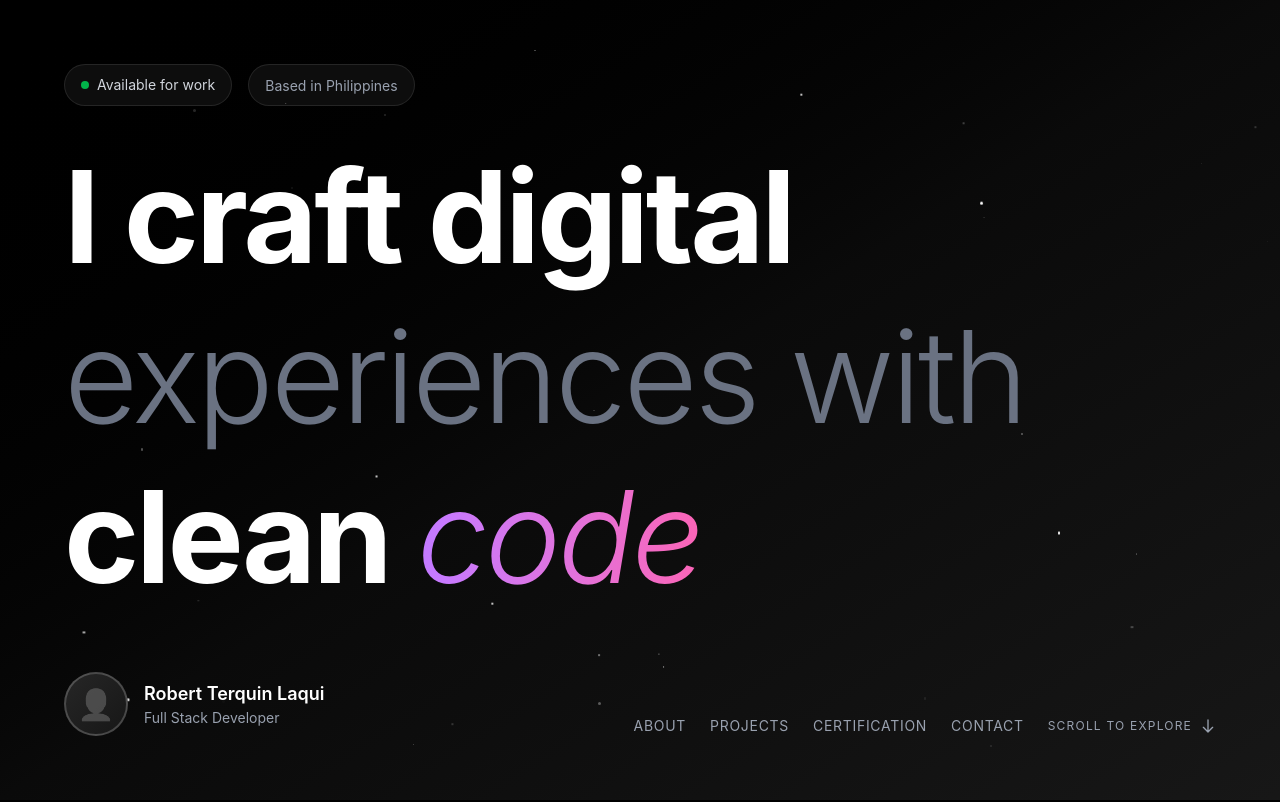
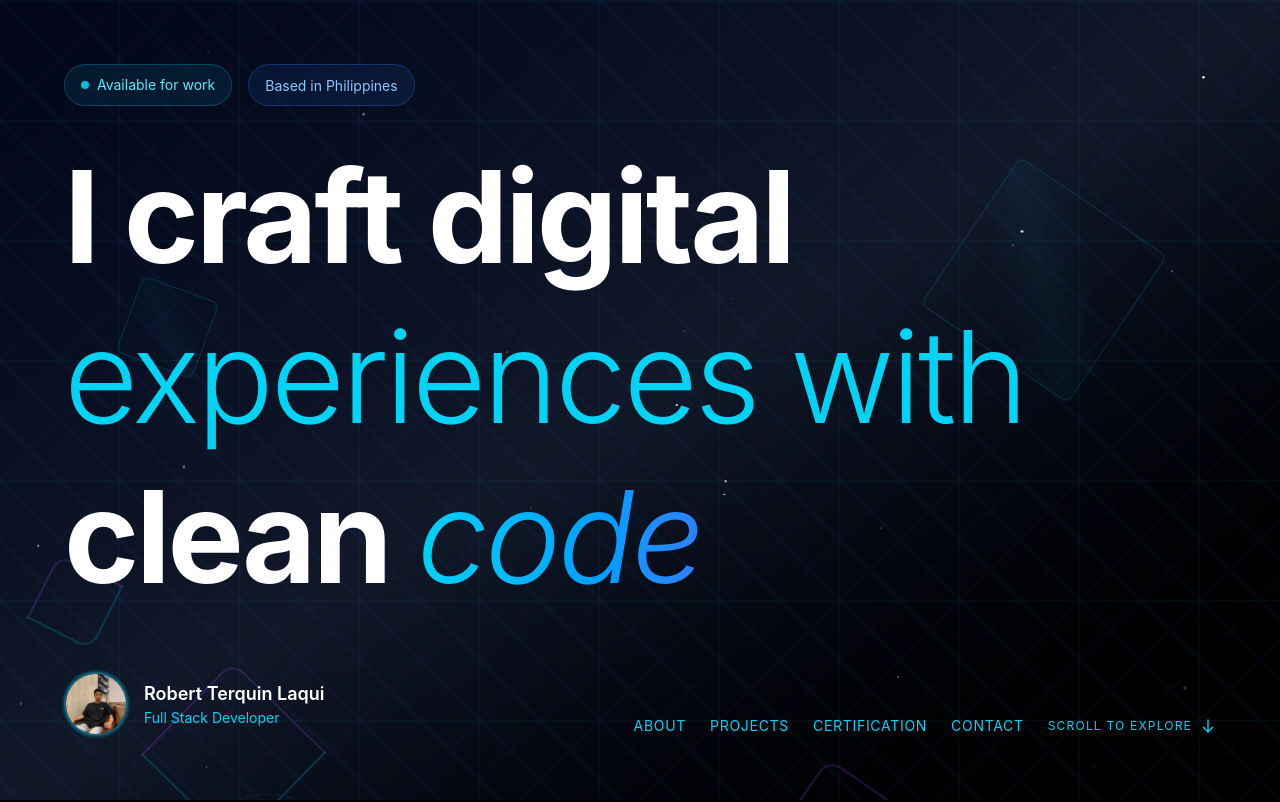
Before and after one commit to robertterquin/personal-portfolio, a React (Vite) app in the folder portfolio_v2/: page / in a window 1280 px wide. Shown: the top 802 px of the page. Built offline with nearby package versions, Linux system fonts and the light colour scheme.

Commit message:
Refactor code structure for improved readability and maintainability

```diff
--- a/portfolio_v2/src/pages/Landing/Landing.jsx
+++ b/portfolio_v2/src/pages/Landing/Landing.jsx
@@ -2,10 +2,12 @@ import { useEffect, useState } from 'react';
 
 const Landing = () => {
   const [particles, setParticles] = useState([]);
+  const [shapes, setShapes] = useState([]);
+  const [codeRain, setCodeRain] = useState([]);
 
   useEffect(() => {
     // Generate particles only once on mount
-    const generatedParticles = [...Array(40)].map((_, i) => ({
+    const generatedParticles = [...Array(30)].map((_, i) => ({
       id: i,
       left: Math.random() * 100,
       top: Math.random() * 100,
@@ -15,11 +17,106 @@ const Landing = () => {
       opacity: Math.random() * 0.3 + 0.05,
     }));
     setParticles(generatedParticles);
+
+    // Generate geometric shapes
+    const generatedShapes = [...Array(6)].map((_, i) => ({
+      id: i,
+      left: Math.random() * 100,
+      top: Math.random() * 100,
+      size: Math.random() * 150 + 80,
+      rotation: Math.random() * 360,
+      duration: Math.random() * 40 + 30,
+      delay: Math.random() * 5,
+    }));
+    setShapes(generatedShapes);
+
+    // Generate code rain effect
+    const codeSymbols = ['<', '>', '{', '}', '(', ')', '[', ']', '=', ';', '/', '*', '+', '-', '0', '1'];
+    const generatedCodeRain = [...Array(25)].map((_, i) => ({
+      id: i,
+      left: Math.random() * 100,
+      symbol: codeSymbols[Math.floor(Math.random() * codeSymbols.length)],
+      duration: Math.random() * 15 + 10,
+      delay: Math.random() * 8,
+    }));
+    setCodeRain(generatedCodeRain);
   }, []);
 
   return (
-    <section id="home" className="min-h-screen flex flex-col justify-between bg-gradient-to-br from-black via-neutral-950 to-neutral-900 text-white p-8 md:p-12 lg:p-16 relative overflow-hidden">
-      {/* Moving Particles */}
+    <section id="home" className="min-h-screen flex flex-col justify-between bg-gradient-to-br from-slate-950 via-gray-900 to-black text-white p-8 md:p-12 lg:p-16 relative overflow-hidden">
+      {/* Circuit Board Pattern */}
+      <div className="absolute inset-0 pointer-events-none z-0">
+        <div className="absolute inset-0 opacity-10" style={{
+          backgroundImage: `
+            linear-gradient(90deg, transparent 98%, rgba(6, 182, 212, 0.8) 100%),
+            linear-gradient(0deg, transparent 98%, rgba(6, 182, 212, 0.8) 100%),
+            linear-gradient(45deg, transparent 47%, rgba(59, 130, 246, 0.4) 48%, rgba(59, 130, 246, 0.4) 52%, transparent 53%),
+            linear-gradient(-45deg, transparent 47%, rgba(147, 51, 234, 0.3) 48%, rgba(147, 51, 234, 0.3) 52%, transparent 53%)
+          `,
+          backgroundSize: '120px 120px, 120px 120px, 60px 60px, 60px 60px',
+          backgroundPosition: '0 0, 0 0, 30px 30px, 30px 30px',
+        }}></div>
+      </div>
+
+      {/* Holographic Overlays */}
+      <div className="absolute inset-0 pointer-events-none z-0">
+        <div className="absolute top-10 right-10 w-[300px] h-[300px] bg-gradient-conic from-cyan-500/20 via-blue-500/10 to-purple-500/20 rounded-full blur-[80px] animate-spin" style={{animationDuration: '25s'}}></div>
+        <div className="absolute bottom-20 left-10 w-[400px] h-[400px] bg-gradient-conic from-purple-500/15 via-pink-500/10 to-cyan-500/15 rounded-full blur-[100px] animate-spin" style={{animationDuration: '35s', animationDirection: 'reverse'}}></div>
+        <div className="absolute top-1/3 left-1/3 w-[250px] h-[250px] bg-gradient-radial from-blue-500/20 to-transparent rounded-full blur-[60px] animate-pulse"></div>
+      </div>
+
+      {/* Code Rain Effect */}
+      <div className="absolute inset-0 pointer-events-none z-0">
+        {codeRain.map((code) => (
+          <div
+            key={code.id}
+            className="absolute text-cyan-500/30 font-mono text-sm animate-float"
+            style={{
+              left: `${code.left}%`,
+              top: '-10%',
+              animationDuration: `${code.duration}s`,
+              animationDelay: `${code.delay}s`,
+              transform: 'translateY(120vh)',
+            }}
+          >
+            {code.symbol}
+          </div>
+        ))}
+      </div>
+
+      {/* Floating Tech Elements */}
+      <div className="absolute inset-0 pointer-events-none z-0">
+        {shapes.map((shape) => (
+          <div
+            key={shape.id}
+            className="absolute animate-spin-slow"
+            style={{
+              left: `${shape.left}%`,
+              top: `${shape.top}%`,
+              width: `${shape.size}px`,
+              height: `${shape.size}px`,
+              transform: `rotate(${shape.rotation}deg)`,
+              animationDuration: `${shape.duration}s`,
+              animationDelay: `${shape.delay}s`,
+            }}
+          >
+            {shape.id % 4 === 0 ? (
+              <div className="w-full h-full border border-cyan-500/20 rounded-lg" style={{
+                background: 'linear-gradient(45deg, transparent 30%, rgba(6, 182, 212, 0.05) 50%, transparent 70%)'
+              }}></div>
+            ) : shape.id % 3 === 0 ? (
+              <div className="w-full h-full border-2 border-dashed border-blue-500/20 rounded-full opacity-60"></div>
+            ) : (
+              <div className="w-full h-full relative">
+                <div className="absolute inset-2 border-l-2 border-t-2 border-purple-500/20 rounded-tl-2xl"></div>
+                <div className="absolute inset-2 border-r-2 border-b-2 border-cyan-500/20 rounded-br-2xl"></div>
+              </div>
+            )}
+          </div>
+        ))}
+      </div>
+
+      {/* Enhanced Particles */}
       <div className="absolute inset-0 pointer-events-none z-0">
         {particles.map((particle) => (
           <div
@@ -40,12 +137,12 @@ const Landing = () => {
 
       {/* Status Badges */}
       <div className="flex flex-wrap gap-4 relative z-10">
-        <div className="flex items-center gap-2 px-4 py-2 bg-white/5 backdrop-blur-sm border border-white/10 rounded-full">
-          <div className="w-2 h-2 bg-green-500 rounded-full animate-pulse"></div>
-          <span className="text-sm text-gray-300">Available for work</span>
+        <div className="flex items-center gap-2 px-4 py-2 bg-cyan-500/10 backdrop-blur-sm border border-cyan-500/30 rounded-full">
+          <div className="w-2 h-2 bg-cyan-400 rounded-full animate-pulse"></div>
+          <span className="text-sm text-cyan-300">Available for work</span>
         </div>
-        <div className="px-4 py-2 bg-white/5 backdrop-blur-sm border border-white/10 rounded-full">
-          <span className="text-sm text-gray-400">Based in Philippines</span>
+        <div className="px-4 py-2 bg-blue-500/10 backdrop-blur-sm border border-blue-500/30 rounded-full">
+          <span className="text-sm text-blue-300">Based in Philippines</span>
         </div>
       </div>
 
@@ -54,10 +151,10 @@ const Landing = () => {
         <div className="max-w-5xl">
           <h1 className="text-5xl sm:text-6xl md:text-7xl lg:text-8xl xl:text-9xl font-bold leading-tight tracking-tight mb-6">
             <span className="block text-white">I craft digital</span>
-            <span className="block text-gray-500 font-light">experiences with</span>
+            <span className="block text-cyan-400 font-light">experiences with</span>
             <span className="block">
               <span className="text-white">clean </span>
-              <span className="text-transparent bg-clip-text bg-gradient-to-r from-purple-400 to-pink-400 italic font-light">code</span>
+              <span className="text-transparent bg-clip-text bg-gradient-to-r from-cyan-400 to-blue-500 italic font-light">code</span>
             </span>
           </h1>
         </div>
@@ -67,12 +164,20 @@ const Landing = () => {
       <div className="flex flex-col sm:flex-row justify-between items-start sm:items-end gap-8 relative z-10">
         {/* Profile Section */}
         <div className="flex items-center gap-4">
-          <div className="w-16 h-16 rounded-full bg-gradient-to-br from-neutral-800 to-neutral-900 border-2 border-white/20 flex items-center justify-center overflow-hidden">
-            <span className="text-3xl grayscale opacity-60">👤</span>
+          <div className="w-16 h-16 rounded-full border-2 border-cyan-500/40 overflow-hidden ring-2 ring-cyan-500/20 bg-slate-800">
+            <img
+              src="/profile.jpg"
+              alt="Robert Terquin Laqui"
+              className="w-full h-full object-cover"
+              onError={(e) => {
+                e.target.style.display = 'none';
+                e.target.parentElement.innerHTML = '<div class="w-full h-full bg-gradient-to-br from-slate-800 to-slate-900 flex items-center justify-center"><span class="text-2xl text-cyan-400">RT</span></div>';
+              }}
+            />
           </div>
           <div>
             <h2 className="text-lg font-semibold text-white">Robert Terquin Laqui</h2>
-            <p className="text-sm text-gray-400">Full Stack Developer</p>
+            <p className="text-sm text-cyan-400">Full Stack Developer</p>
           </div>
         </div>
 
@@ -82,14 +187,14 @@ const Landing = () => {
             <a
               key={item}
               href={`#${item.toLowerCase()}`}
-              className="text-gray-400 text-sm uppercase tracking-wider hover:text-white transition-colors duration-300"
+              className="text-cyan-400 text-sm uppercase tracking-wider hover:text-cyan-300 transition-colors duration-300"
             >
               {item}
             </a>
           ))}
           <a
             href="#about"
-            className="flex items-center gap-2 text-gray-400 text-xs uppercase tracking-widest hover:text-white transition-colors duration-300 group"
+            className="flex items-center gap-2 text-cyan-400 text-xs uppercase tracking-widest hover:text-cyan-300 transition-colors duration-300 group"
           >
             <span>Scroll to explore</span>
             <svg
```
Also changed, not shown: portfolio_v2/public/profile.jpg (added).
